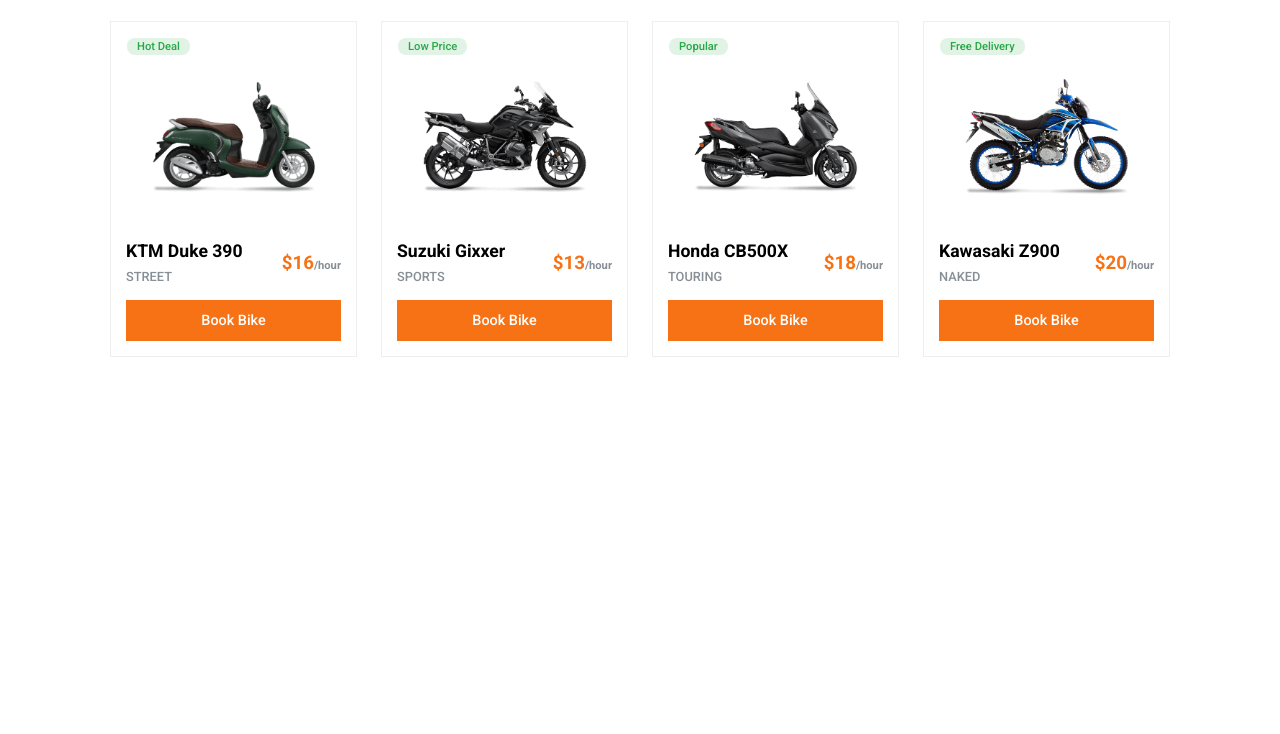
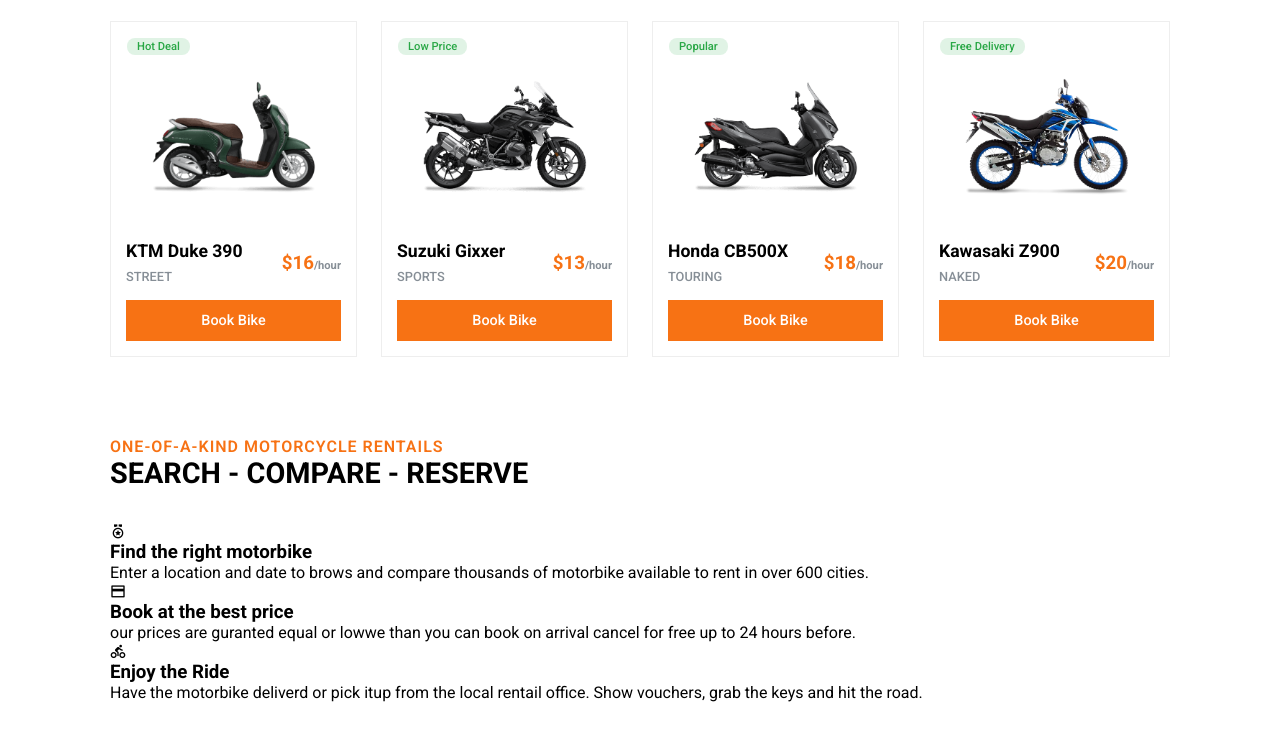
Before and after one commit to Dasunhansajith/Bike-Rent-And-Sale, a plain HTML site: page index.html in a window 1280 px wide. Shown: the part 1158-1892 px from the top of the page. Before the commit the page ends 1547 px from the top, so only its background shows below. Drawn offline with nearby package versions, Linux system fonts and the light colour scheme; files whose address does not match are found by name.

Commit message:
Update index.html

```diff
--- a/index.html
+++ b/index.html
@@ -91,7 +91,47 @@
 
     </div>
 </section>
+<!--work-->
+<section class="work" id="work">
+    <!--Heading-->
+    <div class="heading container">
+        <span>ONE-OF-A-KIND MOTORCYCLE RENTAILS</span>
+        <h2>SEARCH - COMPARE - RESERVE</h2>
+    </div>
+    <div class="work-container container">
+        <!--box 1-->
+        <div class="work-box">
+            <i class="ri-medal-line"></i>
+            <h3 class="work-title">Find the right motorbike</h3>
+            <p class="work-description">
+                Enter a location and date to brows and compare thousands of
+                motorbike available to rent in over 600 cities.
+            </p>
+        </div>
 
+         <!--box 2-->
+         <div class="work-box">
+            <i class="ri-bank-card-2-line"></i>
+            <h3 class="work-title">Book at the best price</h3>
+            <p class="work-description">
+                our prices are guranted equal or lowwe than you can book on arrival
+                cancel for free up to 24 hours before.
+            </p>
+        </div>
+
+         <!--box 3-->
+         <div class="work-box">
+            <i class="ri-riding-line"></i>
+            <h3 class="work-title">Enjoy the Ride</h3>
+            <p class="work-description">
+                Have the motorbike deliverd or pick itup from the local rentail
+                office. Show vouchers, grab the keys and hit the road.
+            </p>
+        </div>
+
+
+    </div>
+</section>
 
 
 
```
